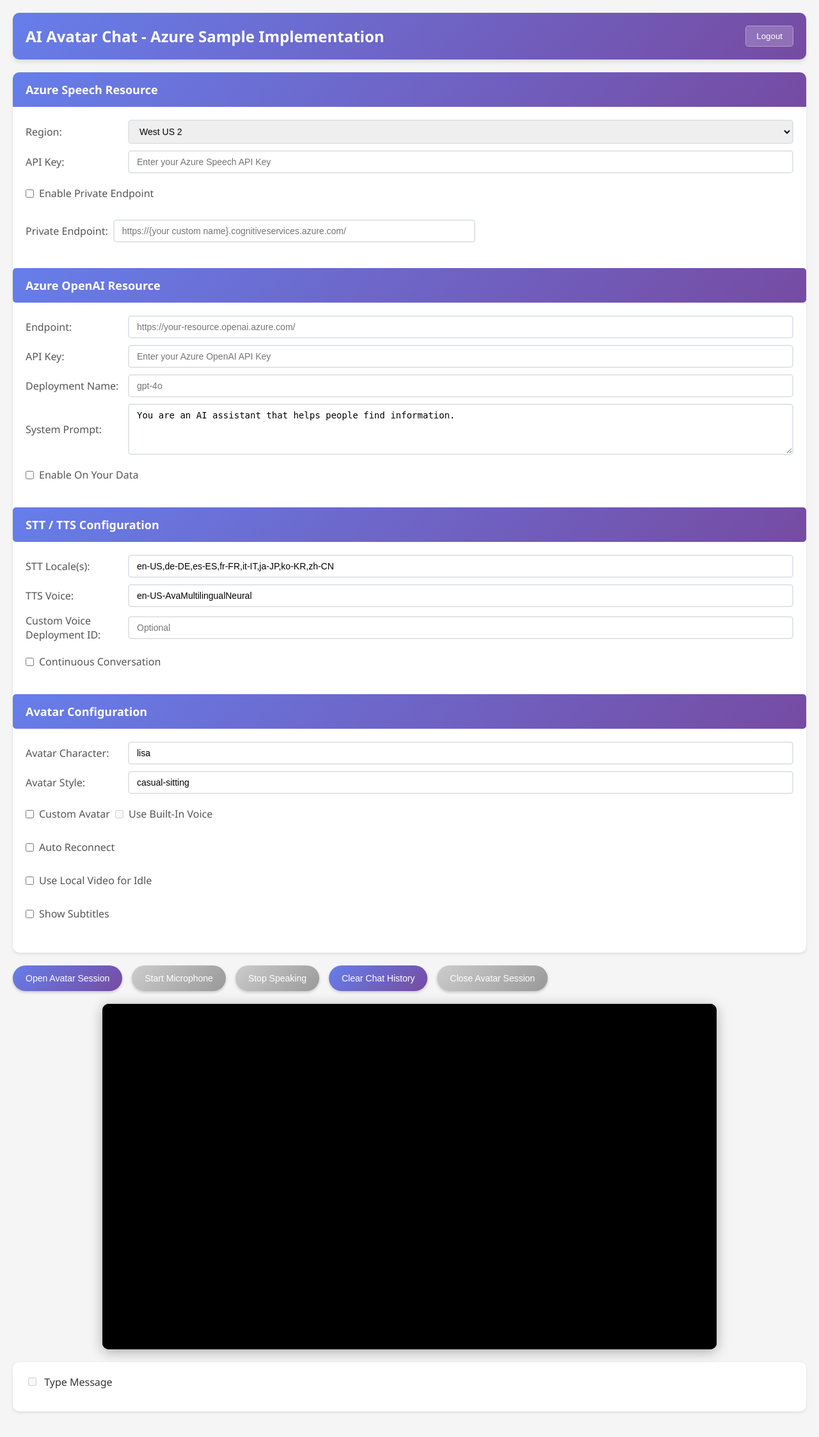
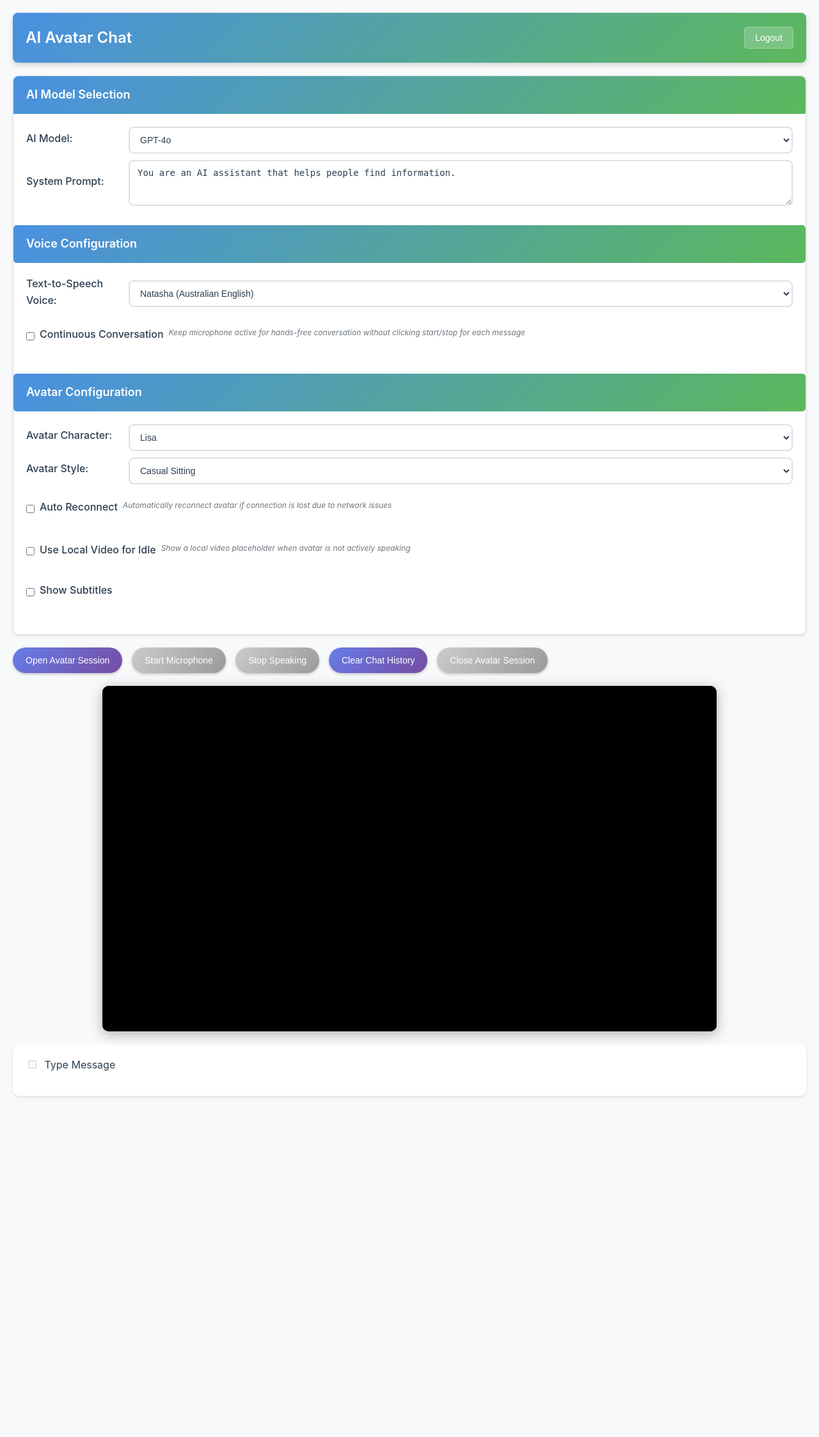
Before and after one commit to ddgoad/ai-avatar, a Flask app: page /chat in a window 1280 px wide. Shown: the whole page at 64% size. After the commit the page ends 1715 px from the top, so only its background shows below. Run offline with Flask 3, Linux system fonts and the light colour scheme; the visitor is signed in with stand-in values (Sample User, id 1).

Commit message:
UI improvements: secure login, consistent styling, and enhanced descriptions
- Remove demo credentials display and auto-fill from login page for security
- Update chat page title to 'AI Avatar Chat'
- Apply login page color scheme to chat page with matching gradients
- Add descriptive help text for continuous conversation, auto reconnect, and local video options
- Improve form styling consistency across login and chat pages

```diff
--- a/static/css/chat.css
+++ b/static/css/chat.css
@@ -1,28 +1,30 @@
-/* AI Avatar Chat - Azure Sample Implementation Styles */
+/* AI Avatar Chat Styles - Matching Login Page Design */
 
 body {
-    font-family: 'Segoe UI', Tahoma, Geneva, Verdana, sans-serif;
+    font-family: -apple-system, BlinkMacSystemFont, 'Segoe UI', Roboto, 'Helvetica Neue', Arial, sans-serif;
     margin: 0;
     padding: 20px;
-    background-color: #f5f5f5;
-    color: #333;
+    background-color: #F8F9FA;
+    color: #2C3E50;
+    line-height: 1.6;
 }
 
 .header {
     display: flex;
     justify-content: space-between;
     align-items: center;
-    background: linear-gradient(135deg, #667eea 0%, #764ba2 100%);
+    background: linear-gradient(135deg, #4A90E2 0%, #5CB85C 100%);
     color: white;
     padding: 20px;
-    border-radius: 10px;
+    border-radius: 8px;
     margin-bottom: 20px;
-    box-shadow: 0 4px 6px rgba(0, 0, 0, 0.1);
+    box-shadow: 0 4px 8px rgba(0,0,0,0.15);
 }
 
 .header h1 {
     margin: 0;
     font-size: 24px;
+    font-weight: 600;
 }
 
 .header-controls {
@@ -37,28 +39,32 @@ body {
     padding: 8px 16px;
     border-radius: 5px;
     cursor: pointer;
-    transition: background-color 0.3s;
+    transition: all 0.3s ease;
+    font-weight: 500;
 }
 
 .logout-button:hover {
     background: rgba(255, 255, 255, 0.3);
+    transform: translateY(-1px);
 }
 
 #configuration {
-    background: white;
+    background: #FFFFFF;
     padding: 20px;
-    border-radius: 10px;
+    border-radius: 8px;
     margin-bottom: 20px;
     box-shadow: 0 2px 4px rgba(0, 0, 0, 0.1);
+    border: 1px solid #DEE2E6;
 }
 
 #configuration h2 {
-    background: linear-gradient(135deg, #667eea 0%, #764ba2 100%);
+    background: linear-gradient(135deg, #4A90E2 0%, #5CB85C 100%);
     color: white;
     margin: -20px -20px 20px -20px;
     padding: 15px 20px;
-    border-radius: 10px 10px 0 0;
+    border-radius: 8px 8px 0 0;
     font-size: 18px;
+    font-weight: 600;
 }
 
 #configuration h2:not(:first-child) {
@@ -76,24 +82,37 @@ body {
 
 .config-section label {
     font-weight: 500;
-    color: #555;
+    color: #2C3E50;
+    margin-bottom: 5px;
+    display: block;
+}
+
+.option-description {
+    font-size: 12px;
+    color: #6C757D;
+    margin: 5px 0 15px 0;
+    line-height: 1.4;
+    font-style: italic;
 }
 
 .config-section input,
 .config-section select,
 .config-section textarea {
-    padding: 8px 12px;
-    border: 2px solid #e1e5e9;
-    border-radius: 5px;
+    padding: 10px 12px;
+    border: 2px solid #DEE2E6;
+    border-radius: 8px;
     font-size: 14px;
-    transition: border-color 0.3s;
+    transition: all 0.3s ease;
+    background-color: #FFFFFF;
+    color: #2C3E50;
 }
 
 .config-section input:focus,
 .config-section select:focus,
 .config-section textarea:focus {
     outline: none;
-    border-color: #667eea;
+    border-color: #4A90E2;
+    box-shadow: 0 0 0 3px rgba(74, 144, 226, 0.1);
 }
 
 .config-section textarea {
--- a/templates/chat.html
+++ b/templates/chat.html
@@ -3,136 +3,87 @@
 <head>
     <meta charset="UTF-8">
     <meta name="viewport" content="width=device-width, initial-scale=1.0">
-    <title>AI Avatar Chat - Azure Sample Implementation</title>
+    <title>AI Avatar Chat</title>
+    <link rel="stylesheet" href="{{ url_for('static', filename='css/style.css') }}">
     <link rel="stylesheet" href="{{ url_for('static', filename='css/chat.css') }}">
     <script src="https://aka.ms/csspeech/jsbrowserpackageraw"></script>
 </head>
 <body>
     <div class="header">
-        <h1>AI Avatar Chat - Azure Sample Implementation</h1>
+        <h1>AI Avatar Chat</h1>
         <div class="header-controls">
             <button id="logout-button" class="logout-button">Logout</button>
         </div>
     </div>
 
     <div id="configuration">
-        <h2>Azure Speech Resource</h2>
+        <h2>AI Model Selection</h2>
         <div class="config-section">
-            <label for="region">Region:</label>
-            <select id="region">
-                <option value="westus2">West US 2</option>
-                <option value="westeurope">West Europe</option>
-                <option value="southeastasia">Southeast Asia</option>
-                <option value="southcentralus">South Central US</option>
-                <option value="northeurope">North Europe</option>
-                <option value="eastus">East US</option>
-                <option value="eastus2">East US 2</option>
-                <option value="centralus">Central US</option>
-                <option value="northcentralus">North Central US</option>
-                <option value="westcentralus">West Central US</option>
-                <option value="westus">West US</option>
-                <option value="australiaeast">Australia East</option>
-                <option value="brazilsouth">Brazil South</option>
-                <option value="canadacentral">Canada Central</option>
-                <option value="centralindia">Central India</option>
-                <option value="eastasia">East Asia</option>
-                <option value="francecentral">France Central</option>
-                <option value="japaneast">Japan East</option>
-                <option value="japanwest">Japan West</option>
-                <option value="koreacentral">Korea Central</option>
-                <option value="uksouth">UK South</option>
-                <option value="swedencentral">Sweden Central</option>
+            <label for="azureOpenAIDeploymentName">AI Model:</label>
+            <select id="azureOpenAIDeploymentName">
+                <option value="gpt-4o">GPT-4o</option>
+                <option value="o3-mini">O3-Mini</option>
             </select>
-
-            <label for="APIKey">API Key:</label>
-            <input id="APIKey" type="password" size="32" placeholder="Enter your Azure Speech API Key" />
-
-            <div>
-                <input type="checkbox" id="enablePrivateEndpoint" onchange="window.updatePrivateEndpoint()">
-                <label for="enablePrivateEndpoint">Enable Private Endpoint</label>
-            </div>
-
-            <div id="showPrivateEndpointCheckBox" hidden>
-                <label for="privateEndpoint">Private Endpoint:</label>
-                <input id="privateEndpoint" type="text" size="64" placeholder="https://{your custom name}.cognitiveservices.azure.com/" />
-            </div>
-        </div>
-
-        <h2>Azure OpenAI Resource</h2>
-        <div class="config-section">
-            <label for="azureOpenAIEndpoint">Endpoint:</label>
-            <input id="azureOpenAIEndpoint" type="text" size="64" placeholder="https://your-resource.openai.azure.com/" />
-
-            <label for="azureOpenAIApiKey">API Key:</label>
-            <input id="azureOpenAIApiKey" type="password" size="32" placeholder="Enter your Azure OpenAI API Key" />
-
-            <label for="azureOpenAIDeploymentName">Deployment Name:</label>
-            <input id="azureOpenAIDeploymentName" type="text" size="32" placeholder="gpt-4o" />
 
             <label for="prompt">System Prompt:</label>
             <textarea id="prompt" rows="3">You are an AI assistant that helps people find information.</textarea>
-
-            <div>
-                <input type="checkbox" id="enableOyd" onchange="window.updataEnableOyd()">
-                <label for="enableOyd">Enable On Your Data</label>
-            </div>
         </div>
 
-        <div id="cogSearchConfig" hidden>
-            <h2>Azure Cognitive Search Resource</h2>
-            <div class="config-section">
-                <label for="azureCogSearchEndpoint">Endpoint:</label>
-                <input id="azureCogSearchEndpoint" type="text" size="64" placeholder="https://your-search.search.windows.net" />
-
-                <label for="azureCogSearchApiKey">API Key:</label>
-                <input id="azureCogSearchApiKey" type="password" size="32" placeholder="Enter your Search API Key" />
-
-                <label for="azureCogSearchIndexName">Index Name:</label>
-                <input id="azureCogSearchIndexName" type="text" size="32" placeholder="your-index-name" />
-            </div>
-        </div>
-
-        <h2>STT / TTS Configuration</h2>
+        <h2>Voice Configuration</h2>
         <div class="config-section">
-            <label for="sttLocales">STT Locale(s):</label>
-            <input id="sttLocales" type="text" size="64" value="en-US,de-DE,es-ES,fr-FR,it-IT,ja-JP,ko-KR,zh-CN" />
-
-            <label for="ttsVoice">TTS Voice:</label>
-            <input id="ttsVoice" type="text" size="32" value="en-US-AvaMultilingualNeural" />
-
-            <label for="customVoiceEndpointId">Custom Voice Deployment ID:</label>
-            <input id="customVoiceEndpointId" type="text" size="32" placeholder="Optional" />
+            <label for="ttsVoice">Text-to-Speech Voice:</label>
+            <select id="ttsVoice">
+                <option value="en-AU-NatashaNeural">Natasha (Australian English)</option>
+                <option value="en-AU-WilliamNeural">William (Australian English)</option>
+                <option value="en-US-AvaNeural">Ava (US English)</option>
+                <option value="en-US-AndrewNeural">Andrew (US English)</option>
+                <option value="en-US-EmmaNeural">Emma (US English)</option>
+                <option value="en-US-BrianNeural">Brian (US English)</option>
+                <option value="en-GB-SoniaNeural">Sonia (British English)</option>
+                <option value="en-GB-RyanNeural">Ryan (British English)</option>
+                <option value="en-CA-ClaraNeural">Clara (Canadian English)</option>
+                <option value="en-CA-LiamNeural">Liam (Canadian English)</option>
+            </select>
 
             <div>
                 <input type="checkbox" id="continuousConversation">
                 <label for="continuousConversation">Continuous Conversation</label>
+                <p class="option-description">Keep microphone active for hands-free conversation without clicking start/stop for each message</p>
             </div>
         </div>
 
         <h2>Avatar Configuration</h2>
         <div class="config-section">
             <label for="talkingAvatarCharacter">Avatar Character:</label>
-            <input id="talkingAvatarCharacter" type="text" size="16" value="lisa" />
+            <select id="talkingAvatarCharacter">
+                <option value="lisa">Lisa</option>
+                <option value="anna">Anna</option>
+                <option value="tony">Tony</option>
+                <option value="mike">Mike</option>
+                <option value="emma">Emma</option>
+                <option value="sara">Sara</option>
+            </select>
 
             <label for="talkingAvatarStyle">Avatar Style:</label>
-            <input id="talkingAvatarStyle" type="text" size="16" value="casual-sitting" />
-
-            <div>
-                <input type="checkbox" id="customizedAvatar" onchange="window.updateCustomAvatarBox()">
-                <label for="customizedAvatar">Custom Avatar</label>
-
-                <input type="checkbox" id="useBuiltInVoice" disabled>
-                <label for="useBuiltInVoice">Use Built-In Voice</label>
-            </div>
+            <select id="talkingAvatarStyle">
+                <option value="casual-sitting">Casual Sitting</option>
+                <option value="graceful-sitting">Graceful Sitting</option>
+                <option value="casual-standing">Casual Standing</option>
+                <option value="graceful-standing">Graceful Standing</option>
+                <option value="business-sitting">Business Sitting</option>
+                <option value="business-standing">Business Standing</option>
+            </select>
 
             <div>
                 <input type="checkbox" id="autoReconnectAvatar">
                 <label for="autoReconnectAvatar">Auto Reconnect</label>
+                <p class="option-description">Automatically reconnect avatar if connection is lost due to network issues</p>
             </div>
 
             <div>
                 <input type="checkbox" id="useLocalVideoForIdle" onchange="window.updateLocalVideoForIdle()">
                 <label for="useLocalVideoForIdle">Use Local Video for Idle</label>
+                <p class="option-description">Show a local video placeholder when avatar is not actively speaking</p>
             </div>
 
             <div>
@@ -156,7 +107,13 @@
         </div>
 
         <div id="localVideo" hidden>
-            <video src="{{ url_for('static', filename='video/lisa-casual-sitting-idle.mp4') }}" autoplay loop muted></video>
+            <video autoplay loop muted onerror="this.style.display='none'">
+                <source src="{{ url_for('static', filename='video/lisa-casual-sitting-idle.mp4') }}" type="video/mp4">
+                <!-- Fallback content -->
+                <div style="width:200px;height:200px;background:#f0f0f0;display:flex;align-items:center;justify-content:center;border-radius:10px;">
+                    Avatar Video
+                </div>
+            </video>
         </div>
 
         <div id="remoteVideo"></div>
@@ -173,7 +130,7 @@
         <div id="userMessageBox" hidden contentEditable="true" placeholder="Type your message and press Enter..."></div>
 
         <div>
-            <img id="uploadImgIcon" src="{{ url_for('static', filename='image/attachment.jpg') }}" alt="Upload" hidden />
+            <img id="uploadImgIcon" src="{{ url_for('static', filename='image/attachment.jpg') }}" alt="Upload" hidden onerror="this.style.display='none'" />
         </div>
     </div>
 
@@ -188,25 +145,40 @@
                 if (response.ok) {
                     const config = await response.json();
 
-                    // Pre-populate fields with server configuration
-                    if (config.speech_key) {
-                        document.getElementById('APIKey').value = config.speech_key;
+                    if (!config.config?.speech_key) {
+                        console.error('Azure Speech API key not configured on server');
+                        alert('Azure Speech services not properly configured. Please contact administrator.');
+                        return;
                     }
-                    if (config.speech_region) {
-                        document.getElementById('region').value = config.speech_region;
-                    }
-                    if (config.openai_endpoint) {
-                        document.getElementById('azureOpenAIEndpoint').value = config.openai_endpoint;
-                    }
-                    if (config.openai_key) {
-                        document.getElementById('azureOpenAIApiKey').value = config.openai_key;
-                    }
-                    if (config.openai_deployment) {
-                        document.getElementById('azureOpenAIDeploymentName').value = config.openai_deployment;
-                    }
+
+                    // Set default values for simplified configuration
+                    // These will be used internally by the Azure SDK but not exposed in UI
+                    window.azureConfig = {
+                        speech_key: config.config?.speech_key,
+                        speech_region: config.config?.speech_region || 'southeastasia',
+                        openai_endpoint: config.config?.openai_endpoint,
+                        openai_key: config.config?.openai_key,
+                        stt_locales: 'en-AU', // Default to Australian English
+                    };
+
+                    // Set default selections in dropdowns
+                    document.getElementById('azureOpenAIDeploymentName').value = 'gpt-4o';
+                    document.getElementById('ttsVoice').value = 'en-AU-NatashaNeural';
+                    document.getElementById('talkingAvatarCharacter').value = 'lisa';
+                    document.getElementById('talkingAvatarStyle').value = 'casual-sitting';
+
+                } else {
+                    console.error('Failed to load server configuration:', response.status);
+                    alert('Failed to load Azure configuration from server. Please refresh the page or contact administrator.');
+                    return;
                 }
             } catch (error) {
                 console.warn('Could not load server configuration:', error);
+                // Set fallback defaults
+                window.azureConfig = {
+                    speech_region: 'southeastasia',
+                    stt_locales: 'en-AU',
+                };
             }
 
             // Set up logout functionality
@@ -222,6 +194,20 @@
                     window.location.href = '/login';
                 }
             });
+
+            // Debug function to check Azure config status
+            window.debugAzureConfig = () => {
+                console.log('Azure Config Status:', {
+                    loaded: !!window.azureConfig,
+                    config: window.azureConfig,
+                    speechKeyPresent: !!(window.azureConfig?.speech_key),
+                    speechRegion: window.azureConfig?.speech_region,
+                    openaiEndpointPresent: !!(window.azureConfig?.openai_endpoint)
+                });
+            };
+
+            // Add debug info to console
+            console.log('AI Avatar Chat initialized. Use debugAzureConfig() to check configuration.');
         });
     </script>
 </body>
```
Also changed, not shown: templates/login.html (+0 -10 lines).
